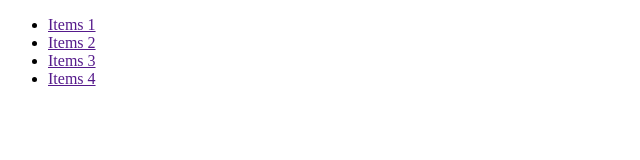
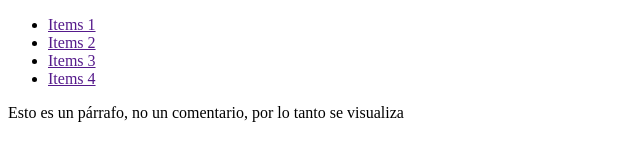
Before and after one commit to daviardev/learn-html, a plain HTML site: page index.html in a window 1280 px wide. Shown: the whole page, without its empty margins (0-640 px from the left). Drawn offline with Linux system fonts and the light colour scheme.

Commit message:
Comments and fix errors

```diff
--- a/index.html
+++ b/index.html
@@ -12,5 +12,15 @@
         <li class="items"><a href="">Items 3</a></li>
         <li class="items"><a href="">Items 4</a></li>
     </ul>
+    <p>Esto es un párrafo, no un comentario, por lo tanto se visualiza</p>
+
+    <!--
+        Esto es un comentario y no se visualiza dentro de la web
+    -->
 </body>
+<script>
+    // Comentario tipo línea
+    // 51:04
+    /* Comentario tipo bloque */
+</script>
 </html>
```
Also changed, not shown: README.md.
